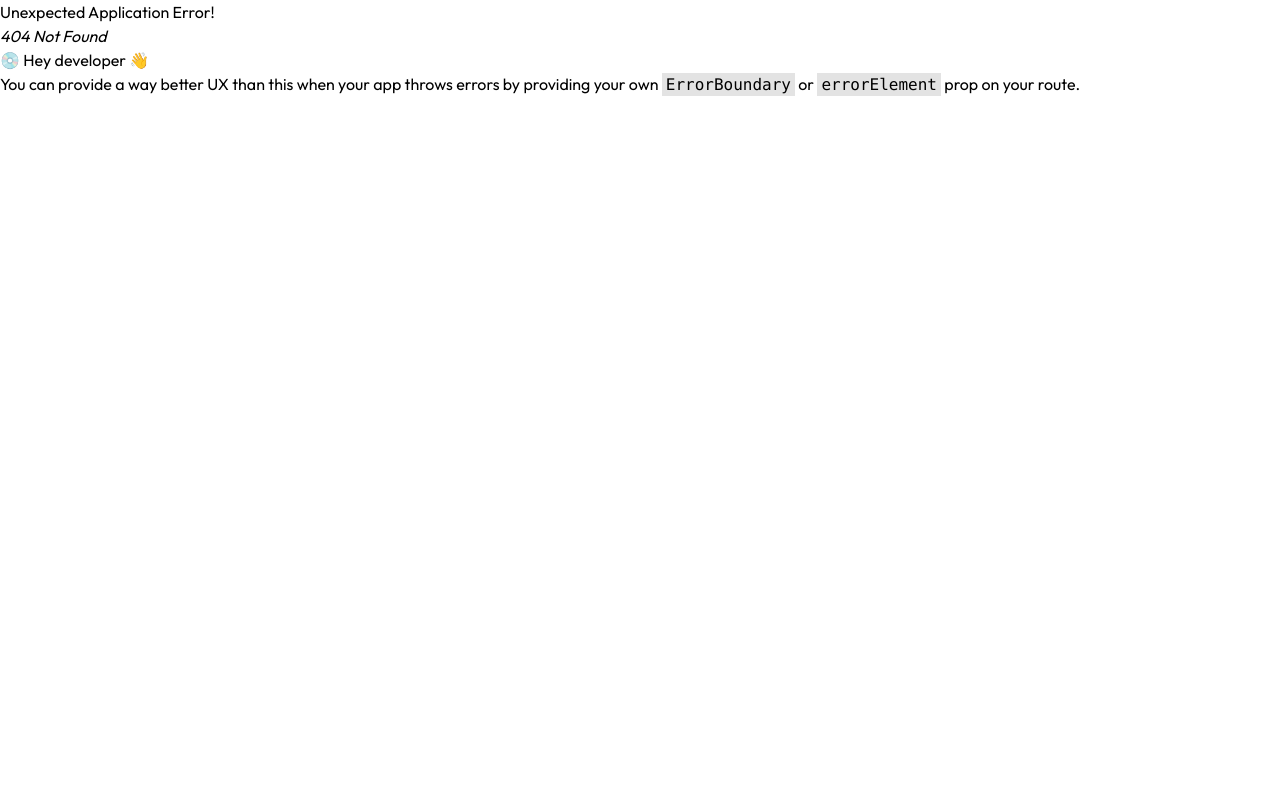
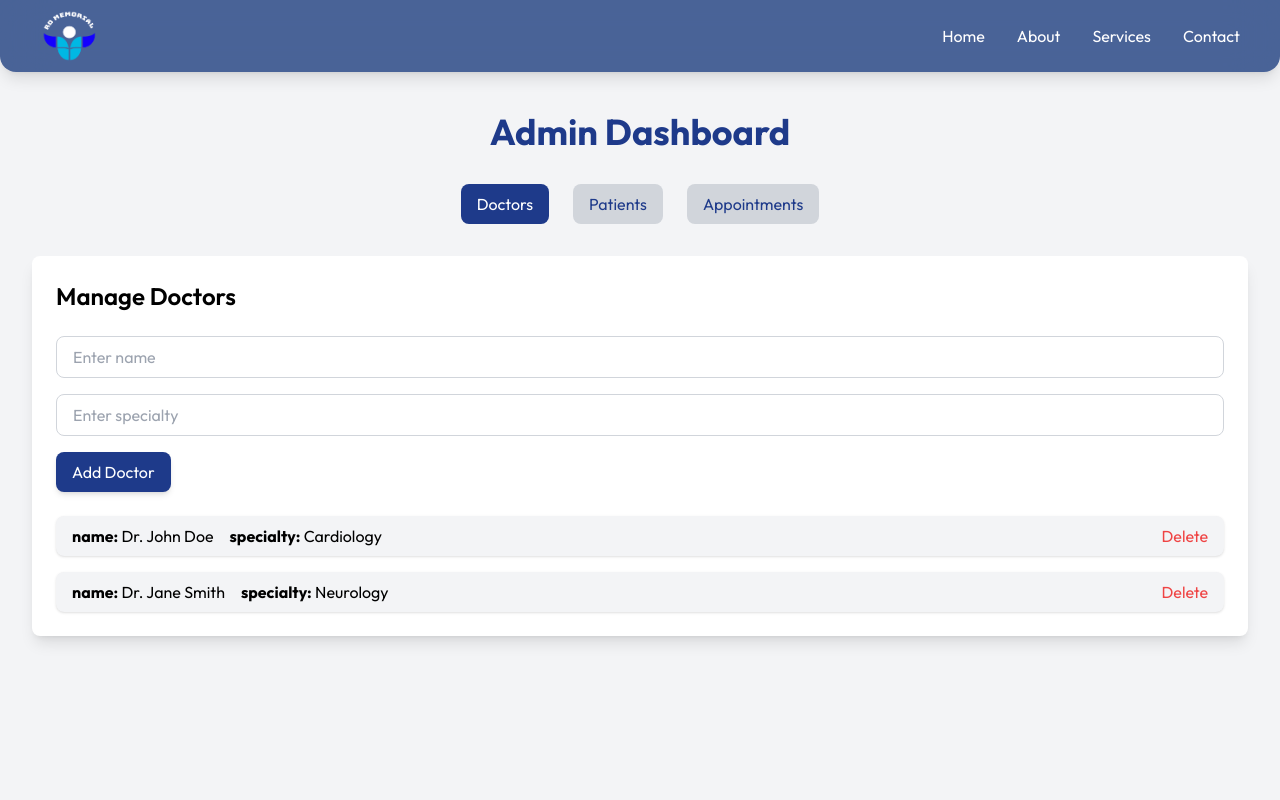
Before and after one commit to alpharsh/hospital, a React (Vite) app: page /admin in a window 1280 px wide. Before the commit this address had no page. Shown: the top 800 px of the page. Built offline with nearby package versions, Linux system fonts and the light colour scheme.

Commit message:
admin component added

```diff
--- a/src/main.jsx
+++ b/src/main.jsx
@@ -7,6 +7,7 @@ import Contact from './pages/contactus/Contact.jsx'
 import ReactDOM from 'react-dom/client'
 import Home from './pages/home/Home.jsx'
 import Services from './pages/services/Services.jsx'
+import Admin from './pages/admin/Admin.jsx'
 
 const router= createBrowserRouter(createRoutesFromElements(
   <Route path='/' element={<Layout />}>
@@ -14,6 +15,7 @@ const router= createBrowserRouter(createRoutesFromElements(
     <Route path='about' element={<About />}/>
     <Route path='contact' element={<Contact />}/>
     <Route path='services' element={<Services />}/>
+    <Route path='admin' element={<Admin />}/>
   </Route>
 ))
 
--- /dev/null
+++ b/src/pages/admin/Admin.jsx
@@ -0,0 +1,164 @@
+import React, { useState } from "react";
+
+const Admin = () => {
+  const [activeTab, setActiveTab] = useState("doctors");
+
+  // Placeholder data (Replace with actual API calls or state management logic)
+  const [doctors, setDoctors] = useState([
+    { id: 1, name: "Dr. John Doe", specialty: "Cardiology" },
+    { id: 2, name: "Dr. Jane Smith", specialty: "Neurology" },
+  ]);
+
+  const [patients, setPatients] = useState([
+    { id: 1, name: "Alice Johnson", age: 45 },
+    { id: 2, name: "Bob Brown", age: 60 },
+  ]);
+
+  const [appointments, setAppointments] = useState([
+    { id: 1, patient: "Alice Johnson", doctor: "Dr. John Doe", date: "2024-11-30" },
+  ]);
+
+  const handleTabChange = (tab) => setActiveTab(tab);
+
+  const renderContent = () => {
+    switch (activeTab) {
+      case "doctors":
+        return (
+          <CRUDSection
+            title="Manage Doctors"
+            data={doctors}
+            setData={setDoctors}
+            fields={["name", "specialty"]}
+          />
+        );
+      case "patients":
+        return (
+          <CRUDSection
+            title="Manage Patients"
+            data={patients}
+            setData={setPatients}
+            fields={["name", "age"]}
+          />
+        );
+      case "appointments":
+        return (
+          <CRUDSection
+            title="Manage Appointments"
+            data={appointments}
+            setData={setAppointments}
+            fields={["patient", "doctor", "date"]}
+          />
+        );
+      default:
+        return null;
+    }
+  };
+
+  return (
+    <div className="p-8 pt-28 bg-gray-100 min-h-screen">
+      <h1 className="text-4xl font-bold text-center text-blue-900 mb-8">
+        Admin Dashboard
+      </h1>
+      <div className="flex justify-center space-x-6 mb-8">
+        <button
+          className={`py-2 px-4 rounded-lg ${
+            activeTab === "doctors"
+              ? "bg-blue-900 text-white"
+              : "bg-gray-300 text-blue-900"
+          }`}
+          onClick={() => handleTabChange("doctors")}
+        >
+          Doctors
+        </button>
+        <button
+          className={`py-2 px-4 rounded-lg ${
+            activeTab === "patients"
+              ? "bg-blue-900 text-white"
+              : "bg-gray-300 text-blue-900"
+          }`}
+          onClick={() => handleTabChange("patients")}
+        >
+          Patients
+        </button>
+        <button
+          className={`py-2 px-4 rounded-lg ${
+            activeTab === "appointments"
+              ? "bg-blue-900 text-white"
+              : "bg-gray-300 text-blue-900"
+          }`}
+          onClick={() => handleTabChange("appointments")}
+        >
+          Appointments
+        </button>
+      </div>
+      {renderContent()}
+    </div>
+  );
+};
+
+// CRUD Section Component
+const CRUDSection = ({ title, data, setData, fields }) => {
+  const [form, setForm] = useState(() => fields.reduce((acc, field) => ({ ...acc, [field]: "" }), {}));
+
+  const handleChange = (e) => {
+    setForm({ ...form, [e.target.name]: e.target.value });
+  };
+
+  const handleAdd = () => {
+    setData([...data, { id: data.length + 1, ...form }]);
+    setForm(fields.reduce((acc, field) => ({ ...acc, [field]: "" }), {}));
+  };
+
+  const handleDelete = (id) => {
+    setData(data.filter((item) => item.id !== id));
+  };
+
+  return (
+    <div className="bg-white p-6 shadow-lg rounded-lg">
+      <h2 className="text-2xl font-semibold mb-6">{title}</h2>
+      <div className="space-y-4">
+        {fields.map((field) => (
+          <input
+            key={field}
+            type="text"
+            name={field}
+            placeholder={`Enter ${field}`}
+            value={form[field]}
+            onChange={handleChange}
+            className="w-full px-4 py-2 border border-gray-300 rounded-lg"
+          />
+        ))}
+        <button
+          onClick={handleAdd}
+          className="bg-blue-900 text-white py-2 px-4 rounded-lg shadow-md hover:bg-blue-700"
+        >
+          Add {title.split(" ")[1].slice(0, -1)}
+        </button>
+      </div>
+      <ul className="mt-6 space-y-4">
+        {data.map((item) => (
+          <li
+            key={item.id}
+            className="flex justify-between items-center bg-gray-100 px-4 py-2 rounded-lg shadow"
+          >
+            <span>
+              {fields.map((field) => (
+                <span key={field} className="mr-4">
+                  <strong>{field}:</strong> {item[field]}
+                </span>
+              ))}
+            </span>
+            <button
+              onClick={() => handleDelete(item.id)}
+              className="text-red-500 hover:text-red-700"
+            >
+              Delete
+            </button>
+          </li>
+        ))}
+      </ul>
+    </div>
+  );
+};
+
+export default Admin;
```
